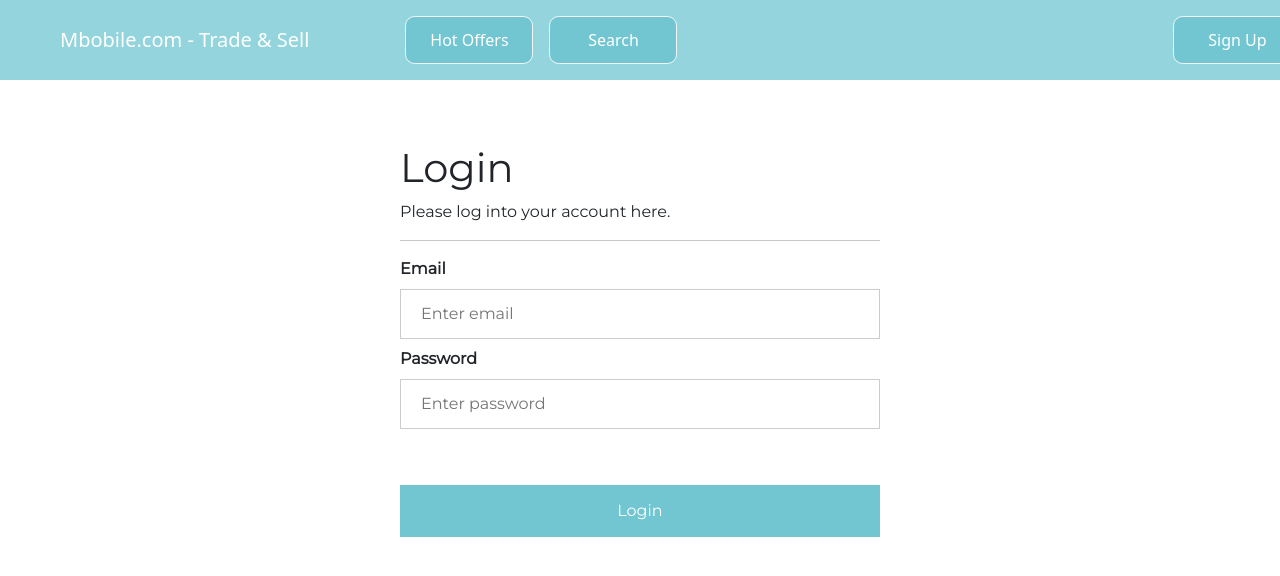
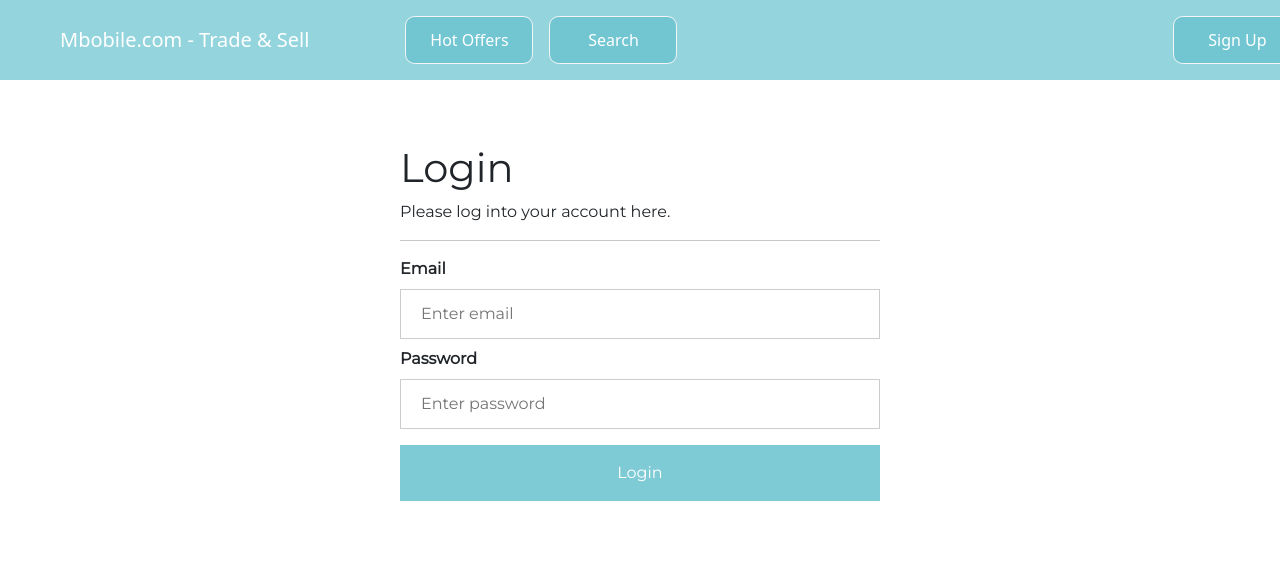
Before and after one commit to AlexanderSvl/CarTradeWebsite, an Angular app in the folder CarTradeWebsiteFrontend/: page /login in a window 1280 px wide. Shown: the top 576 px of the page. Built offline with nearby package versions, Linux system fonts and the light colour scheme.

Commit message:
updated login component CSS to match registraion

```diff
--- a/CarTradeWebsiteFrontend/src/app/components/login/login.component.html
+++ b/CarTradeWebsiteFrontend/src/app/components/login/login.component.html
@@ -12,6 +12,6 @@
     <input type="password" placeholder="Enter password" name="password" autocomplete="on" id="password" required
       [(ngModel)]="loginModel.password">
 
-    <button type="submit">Login</button>
+    <button type="submit" class="loginbtn">Login</button>
   </div>
 </form>
--- a/CarTradeWebsiteFrontend/src/app/components/login/login.component.scss
+++ b/CarTradeWebsiteFrontend/src/app/components/login/login.component.scss
@@ -1,7 +1,10 @@
+* {box-sizing: border-box}
 * {font-family:'Montserrat'}
 
-form {
+.container {
   margin-top: 3rem;
+  padding: 16px;
+  width: 40%;
 }
 
 input[type=text], input[type=password] {
@@ -13,37 +16,31 @@ form {
   box-sizing: border-box;
 }
 
-  button {
+input[type=text]:focus, input[type=password]:focus {
+  background-color: #ddd;
+  outline: none;
+}
+
+.loginbtn {
   background-color: #71c6d2;
   color: white;
-    padding: 14px 20px;
+  padding: 16px 20px;
   margin: 8px 0;
-    margin-top: 3rem;
   border: none;
   cursor: pointer;
   width: 100%;
+  opacity: 0.9;
 }
 
-  button:hover {
-    opacity: 0.8;
+.loginbtn:hover {
+  opacity:1;
 }
 
-  .container {
-    padding: 16px;
-    width: 40%;
+a {
+  color: dodgerblue;
 }
 
-  span.psw {
-    float: right;
-    padding-top: 16px;
+.signin {
+  background-color: #f1f1f1;
+  text-align: center;
 }
-
-  @media screen and (max-width: 300px) {
-    span.psw {
-      display: block;
-      float: none;
-    }
-    .cancelbtn {
-      width: 100%;
-    }
-  }
```
Lines whose indentation alone changed are shown as unchanged.
